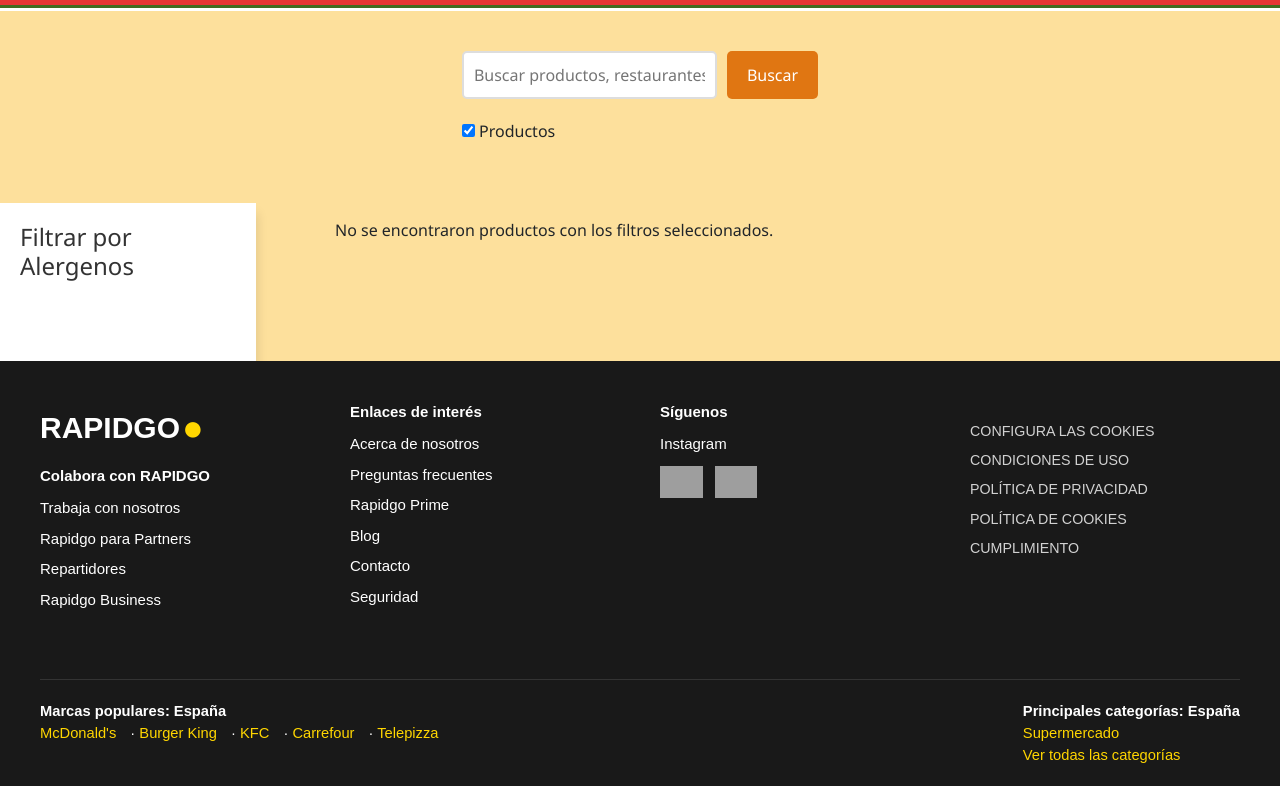
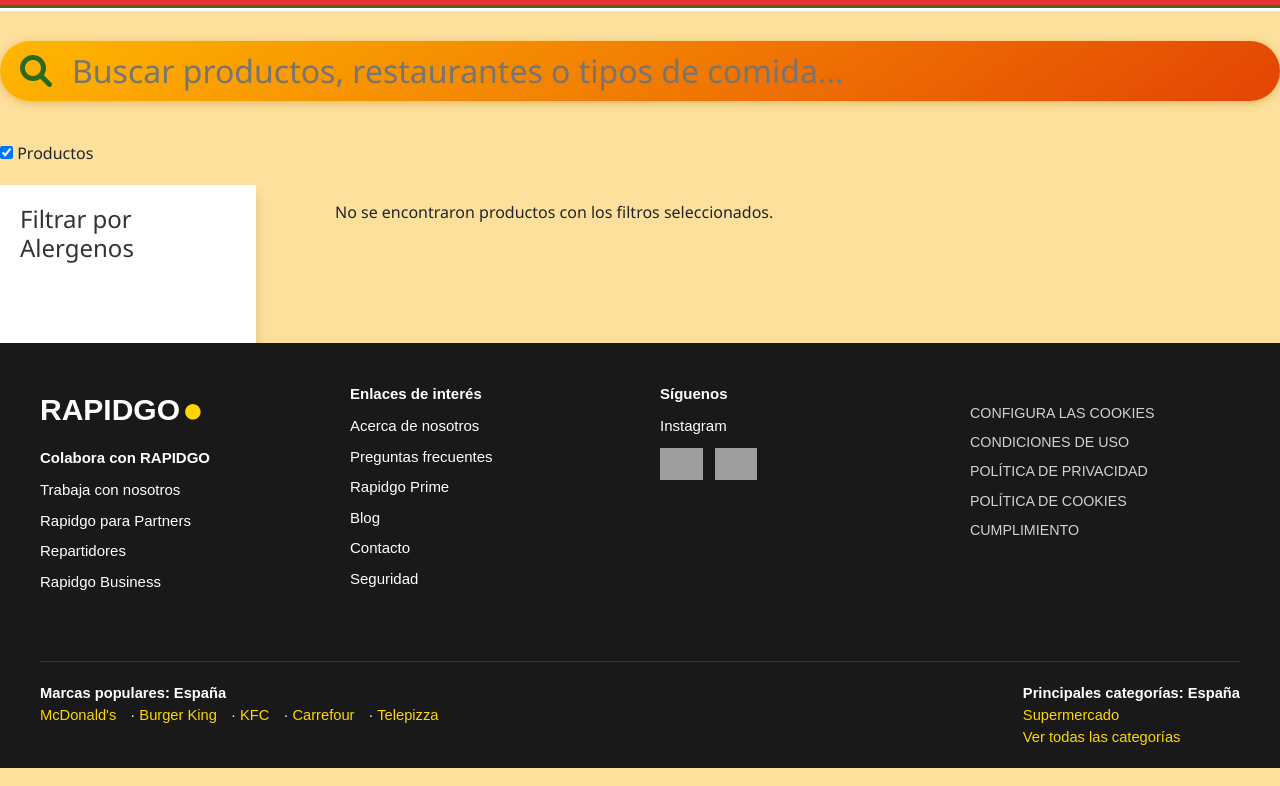
Before and after one commit to antoni117881/ProjectaRapidgo, a PHP site: page /Index.php in a window 1280 px wide. Shown: the part 727-1513 px from the top of the page. Run offline with PHP 8.4, Linux system fonts and the light colour scheme; data that the repository does not hold is empty; some web fonts are replaced; grey boxes are pictures that could not be loaded.

Commit message:
Buscador estilo

```diff
--- a/Vista/Resource_search.php
+++ b/Vista/Resource_search.php
@@ -8,9 +8,10 @@
     <link rel="stylesheet" href="assets/css/styles.css">
     <style>
         .search-container {
-            max-width: 800px;
-            margin: 20px auto;
-            padding: 20px;
+            width: 100vw;
+            max-width: 100vw;
+            margin: 0;
+            padding: 0;
         }
 
         .search-box {
@@ -57,22 +58,61 @@
             margin-bottom: 10px;
             border-radius: 5px;
         }
+
+        .search-bar-container {
+            width: 100vw;
+            max-width: 100vw;
+            margin: 0;
+            padding: 30px 0 20px 0;
+        }
+
+        .search-bar {
+            display: flex;
+            align-items: center;
+            background: linear-gradient(145deg,rgb(255, 183, 0),rgb(228, 68, 4));
+            border-radius: 40px;
+            padding: 0 20px;
+            height: 60px;
+            box-shadow: 0 2px 8px rgba(216, 168, 77, 0.73);
+            margin-bottom: 20px;
+        }
+
+        .search-bar input {
+            border: none;
+            background: transparent;
+            outline: none;
+            color:rgb(43, 33, 33);
+            font-size: 2rem;
+            flex: 1;
+            padding: 18px 10px;
+        }
+
+        .search-icon {
+            color:rgb(43, 105, 32);
+            font-size: 2rem;
+            margin-right: 10px;
+        }
+
+        .btn-buscar {
+            display: none; /* Oculta el botón si solo quieres la barra tipo buscador */
+        }
     </style>
 </head>
 <body>
     <div class="search-container">
-        <form id="searchForm" class="search-form">
-            <div class="search-box">
-                <input type="text" name="query" id="searchInput"
-                       placeholder="Buscar productos, restaurantes o tipos de comida..."
-                       autocomplete="off">
+        <div class="search-bar-container">
+            <form id="searchForm" class="search-form">
+                <div class="search-bar">
+                    <span class="search-icon"><i class="fas fa-search"></i></span>
+                    <input type="text" name="query" id="searchInput" placeholder="Buscar productos, restaurantes o tipos de comida..." autocomplete="off">
+                </div>
                 <button type="submit" class="btn-buscar">Buscar</button>
-            </div>
+            </form>
+        </div>
 
-            <div class="filter-options">
-                <label><input type="checkbox" name="filter[]" value="productos" checked> Productos</label>
-            </div>
-        </form>
+        <div class="filter-options">
+            <label><input type="checkbox" name="filter[]" value="productos" checked> Productos</label>
+        </div>
 
         <div id="searchResults" class="search-results">
             <!-- Los resultados se mostrarán aquí -->
```
Also changed, not shown: Resource_login.php (+15 -3 lines).
